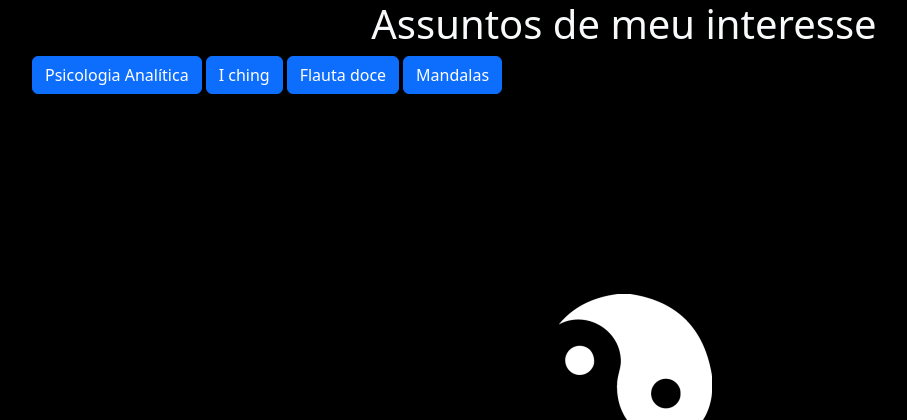
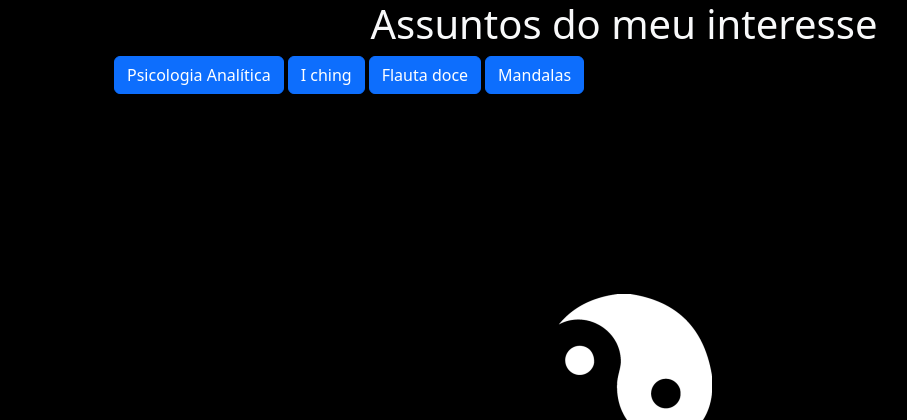
Before and after one commit to rainerbarbosa40/teste, a Django app: page / in a window 1280 px wide. Shown: the top 420 px of the page, without its empty margins (16-923 px from the left). Run offline with Django 5.2, Linux system fonts and the light colour scheme.

Commit message:
corrigindo div container

```diff
--- a/templates/teste/base.html
+++ b/templates/teste/base.html
@@ -16,8 +16,8 @@
     </style>
   </head>
   <body class='text-light' style="background-image: url('static/img/yin_yang.png')">
-    <h1>Assuntos de meu interesse</h1>
-
+    <h1>Assuntos do meu interesse</h1>
+    <div class="container">
     <p class="d-inline-flex gap-1">
         <a class="btn btn-primary ms-5" data-bs-toggle="collapse" href="#collapseExample" role="button" aria-expanded="false" aria-controls="collapseExample">
           Psicologia Analítica
@@ -93,6 +93,7 @@
 
         </div>
       </div>
+      </div>
 
       {% block content %}
       {% endblock  %}
```
